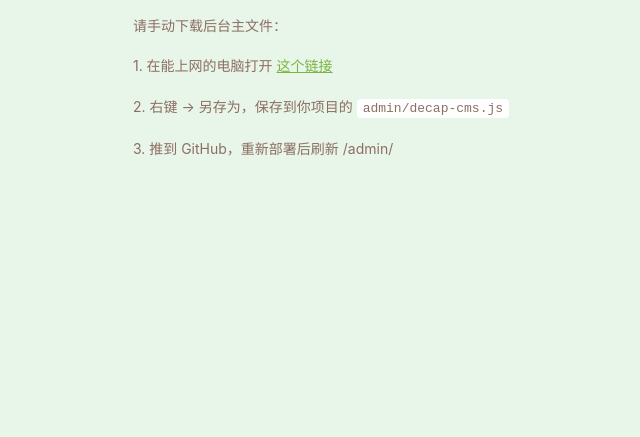
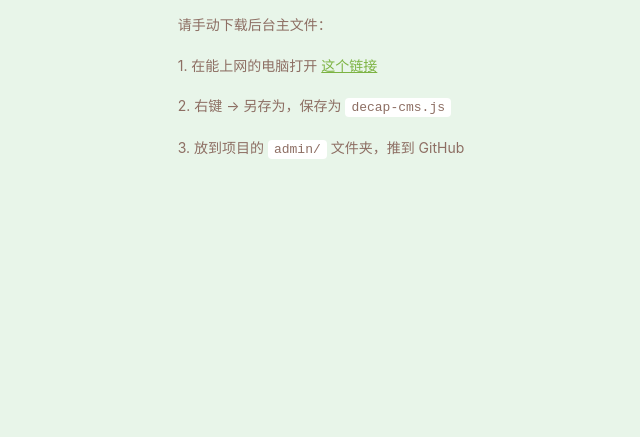
Before and after one commit to SYHGARY/YeZhuLi-Blog, a website: page admin/index.html in a window 1280 px wide. Shown: the part 363-800 px from the top of the page, without its empty margins (319-959 px from the left). Drawn offline with Linux system fonts and the light colour scheme.

Commit message:
Add files via upload

```diff
--- a/admin/index.html
+++ b/admin/index.html
@@ -18,11 +18,10 @@
   <div class="loading" id="loading">
     <div class="boar">🐗</div>
     <p>正在打开后台…</p>
+    <p style="font-size:12px;color:#aaa" id="hint">正在加载，请稍候</p>
   </div>
 
   <script>
-    // 优先加载本地文件（把 decap-cms.js 放到 admin/ 目录即可离线），
-    // 失败再试国内 CDN
     var CDNS = [
       'decap-cms.js',
       'https://cdn.staticfile.net/decap-cms/3.1.12/decap-cms.min.js',
@@ -30,6 +29,8 @@
       'https://cdn.jsdelivr.net/npm/decap-cms@3.1.12/dist/decap-cms.js'
     ];
     var i = 0;
+    var TIMEOUT = 8000;
+
     function loadNext() {
       if (i >= CDNS.length) {
         document.getElementById('loading').innerHTML =
@@ -37,15 +38,28 @@
           '<div class="err">' +
           '<p>请手动下载后台主文件：</p>' +
           '<p>1. 在能上网的电脑打开 <a href="https://unpkg.com/decap-cms@3.1.12/dist/decap-cms.js" target="_blank">这个链接</a></p>' +
-          '<p>2. 右键 → 另存为，保存到你项目的 <code>admin/decap-cms.js</code></p>' +
-          '<p>3. 推到 GitHub，重新部署后刷新 /admin/</p>' +
+          '<p>2. 右键 → 另存为，保存为 <code>decap-cms.js</code></p>' +
+          '<p>3. 放到项目的 <code>admin/</code> 文件夹，推到 GitHub</p>' +
           '</div>';
         return;
       }
+      var url = CDNS[i++];
+      document.getElementById('hint').textContent = '正在加载第 ' + i + '/' + CDNS.length + ' 个源…';
+      var done = false;
       var s = document.createElement('script');
-      s.src = CDNS[i++];
-      s.onload = function () { /* Decap 自动接管页面 */ };
-      s.onerror = loadNext;
+      var timer = setTimeout(function () {
+        if (!done) { done = true; s.parentNode && s.parentNode.removeChild(s); loadNext(); }
+      }, TIMEOUT);
+      s.onload = function () {
+        if (done) return; done = true; clearTimeout(timer);
+        // Decap 自动初始化
+      };
+      s.onerror = function () {
+        if (done) return; done = true; clearTimeout(timer);
+        s.parentNode && s.parentNode.removeChild(s);
+        loadNext();
+      };
+      s.src = url;
       document.head.appendChild(s);
     }
     loadNext();
```
